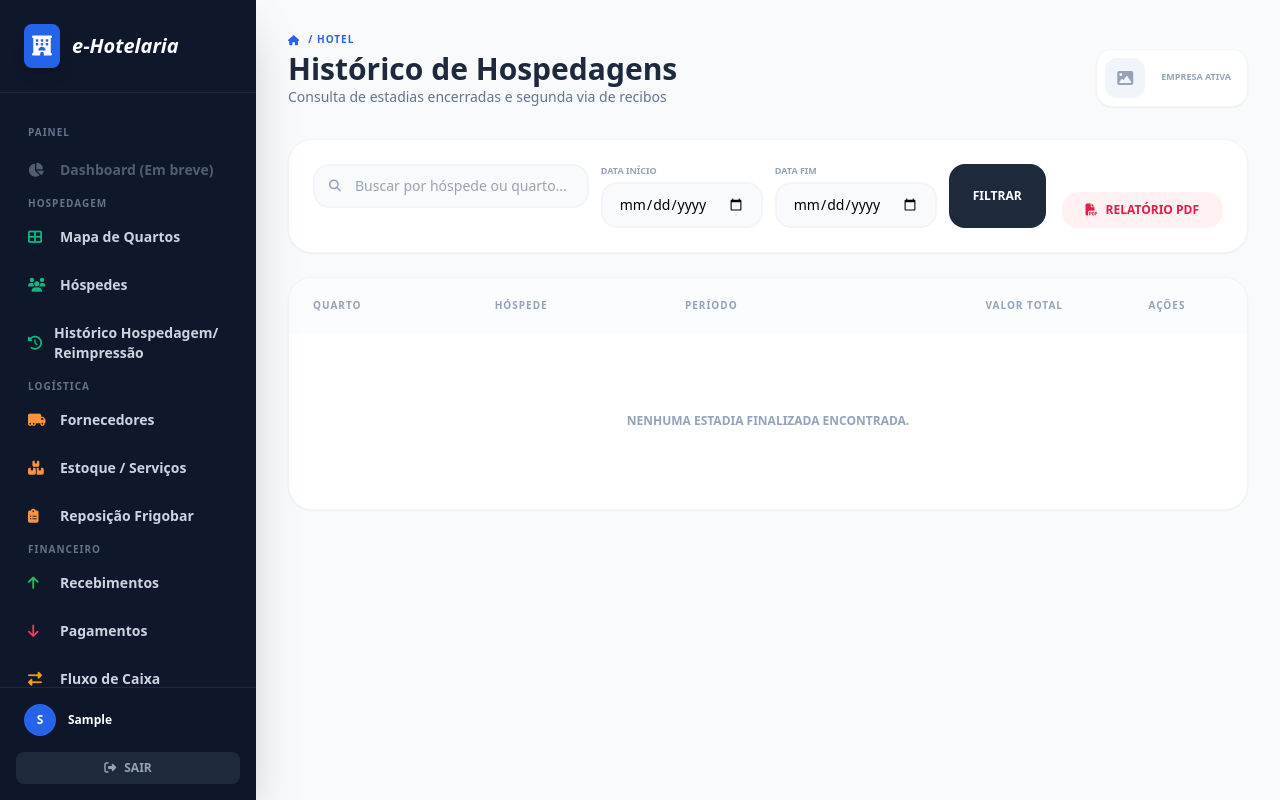
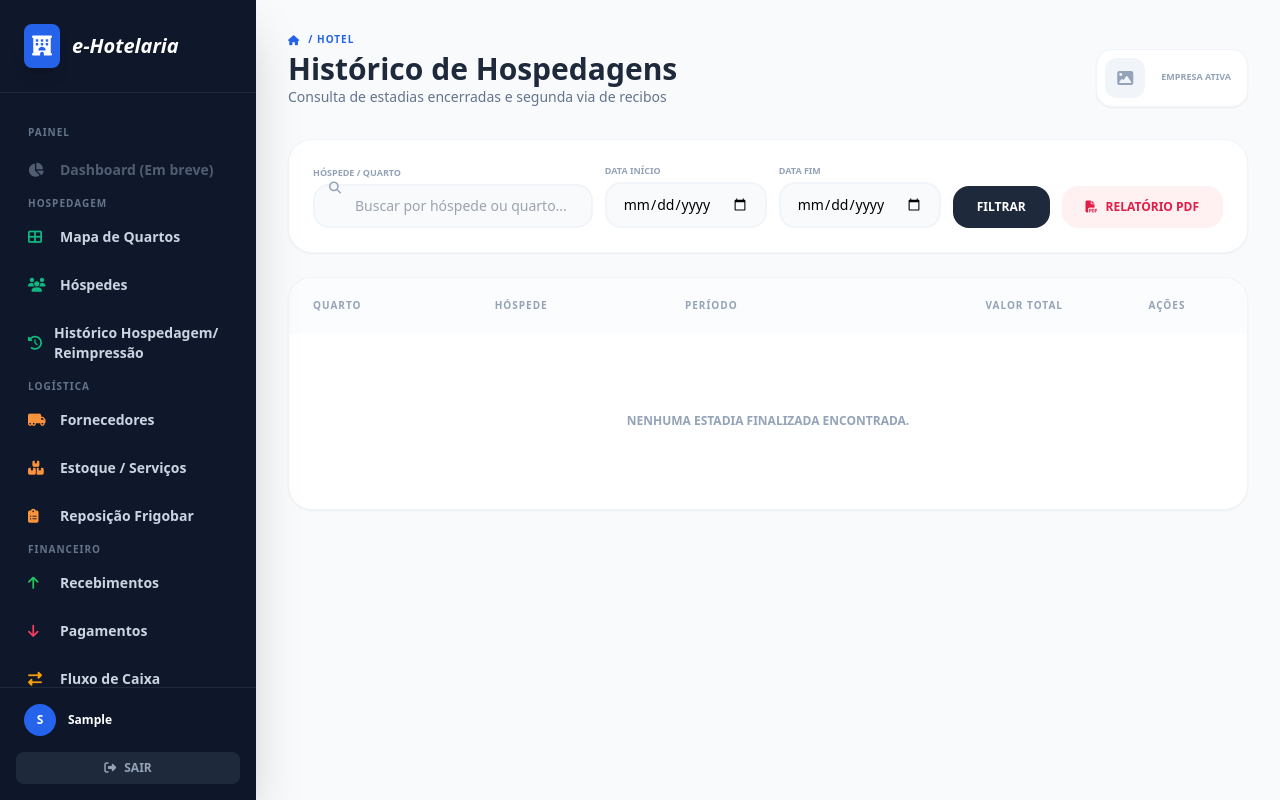
Before and after one commit to Ivanildo-Lab/e-hospedaria, a Django app: page /hotel/historico/ in a window 1280 px wide. Run offline with Django 5.2, Linux system fonts and the light colour scheme; the visitor is signed in with stand-in values (Sample User, id 1); data that the repository does not hold is empty; parts of the project's set-up code (start-up, migrations or seed data) failed here and were passed over; some libraries are stand-ins or nearby versions.

Commit message:
fix: layout dos filtros e periodo no PDF do historico

```diff
--- a/templates/hotel/historico_lista.html
+++ b/templates/hotel/historico_lista.html
@@ -8,14 +8,13 @@
 
     <!-- BARRA DE BUSCA -->
     <div class="bg-white p-6 rounded-3xl shadow-sm border border-slate-100">
-        <form method="GET" class="flex flex-col md:flex-row gap-4 justify-between items-end">
-            <div class="flex flex-col md:flex-row gap-3 w-full flex-1">
+        <form method="GET" class="flex flex-col md:flex-row gap-3 items-end">
             <div class="relative flex-1">
                 <i class="fa fa-search absolute left-4 top-3.5 text-slate-400 text-xs"></i>
+                <label class="text-[9px] font-black text-slate-400 uppercase mb-1 block">Hóspede / Quarto</label>
                 <input type="text" name="q" value="{{ filtro_q|default:'' }}" placeholder="Buscar por hóspede ou quarto..."
                        class="w-full pl-10 pr-4 py-2.5 bg-slate-50 border-2 border-slate-100 rounded-2xl focus:border-blue-500 outline-none text-sm">
             </div>
-                <div class="flex gap-3">
             <div>
                 <label class="text-[9px] font-black text-slate-400 uppercase mb-1 block">Data Início</label>
                 <input type="date" name="data_inicio" value="{{ data_inicio|default:'' }}"
@@ -26,11 +25,9 @@
                 <input type="date" name="data_fim" value="{{ data_fim|default:'' }}"
                        class="px-4 py-2.5 bg-slate-50 border-2 border-slate-100 rounded-2xl focus:border-blue-500 outline-none text-sm">
             </div>
-                </div>
-                <button type="submit" class="bg-slate-800 text-white px-6 py-2.5 rounded-2xl text-xs font-bold hover:bg-black transition">FILTRAR</button>
-            </div>
+            <button type="submit" class="bg-slate-800 text-white px-6 py-2.5 rounded-2xl text-xs font-bold hover:bg-black transition h-[42px]">FILTRAR</button>
             <a href="{% url 'hotel:historico_hospedagens_pdf' %}?q={{ filtro_q|default:'' }}&data_inicio={{ data_inicio|default:'' }}&data_fim={{ data_fim|default:'' }}" target="_blank"
-               class="flex items-center gap-2 bg-rose-50 text-rose-600 px-6 py-2.5 rounded-2xl text-xs font-bold hover:bg-rose-600 hover:text-white transition-all whitespace-nowrap">
+               class="flex items-center gap-2 bg-rose-50 text-rose-600 px-6 py-2.5 rounded-2xl text-xs font-bold hover:bg-rose-600 hover:text-white transition-all whitespace-nowrap h-[42px]">
                 <i class="fa fa-file-pdf"></i> RELATÓRIO PDF
             </a>
         </form>
--- a/templates/hotel/relatorio_historico_pdf.html
+++ b/templates/hotel/relatorio_historico_pdf.html
@@ -229,7 +229,7 @@
             <span>Hora: {% now "H:i" %}</span>
             {% if data_inicio or data_fim %}
             <span>|</span>
-            <span>Período: {% if data_inicio %}{{ data_inicio|date:"d/m/Y" }}{% else %}Início{% endif %} a {% if data_fim %}{{ data_fim|date:"d/m/Y" }}{% else %}Hoje{% endif %}</span>
+            <span>Período: {% if data_inicio %}{{ data_inicio }}{% else %}Início{% endif %} a {% if data_fim %}{{ data_fim }}{% else %}Hoje{% endif %}</span>
             {% else %}
             <span>|</span>
             <span>Todos os registros</span>
```
Lines whose indentation alone changed are shown as unchanged.
